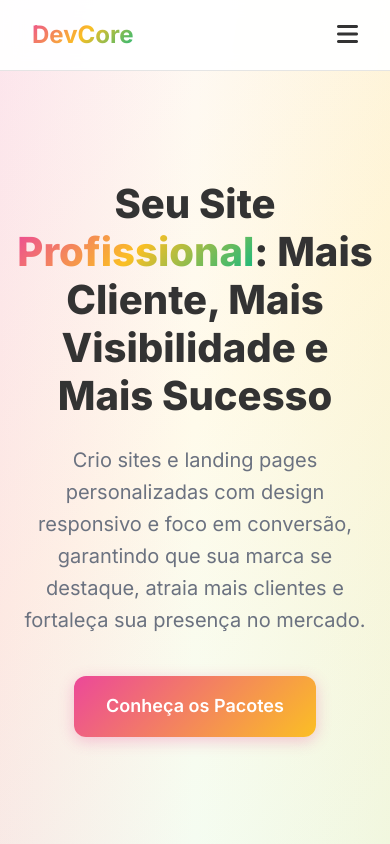
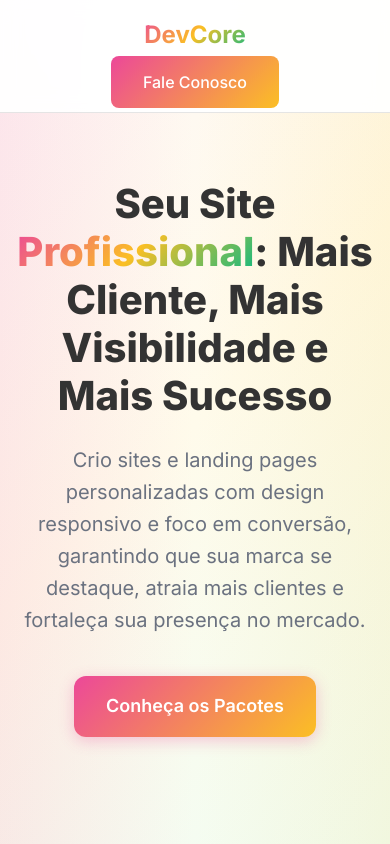
Before and after one commit to odnanref98/.projeto, a plain HTML site: page index.html in a window 390 px wide. Shown: the top 844 px of the page. Drawn offline with Linux system fonts and the light colour scheme.

Commit message:
ajustes finais.

```diff
--- a/index.html
+++ b/index.html
@@ -22,12 +22,8 @@
         <nav class="navbar">
             <a href="#hero" class="logo">DevCore</a>
             <ul class="nav-menu">
-                <li><a href="#beneficios">Benefícios</a></li>
                 <li><a href="#contato" class="cta-button">Fale Conosco</a></li>
             </ul>
-            <div class="hamburger">
-                <i class="fa-solid fa-bars"></i>
-            </div>
         </nav>
     </header>
 
--- a/script.js
+++ b/script.js
@@ -1,9 +1,5 @@
 document.addEventListener('DOMContentLoaded', () => {
-    const hamburger = document.querySelector('.hamburger');
-    const navMenu = document.querySelector('.nav-menu');
-    const navLinks = document.querySelectorAll('.nav-menu a');
-
-    // --- Smooth Scroll ---
+    // Seleciona todos os links que começam com '#' para a rolagem suave
     const anchorLinks = document.querySelectorAll('a[href^="#"]');
 
     anchorLinks.forEach(link => {
@@ -27,21 +23,4 @@ document.addEventListener('DOMContentLoaded', () => {
             }
         });
     });
-
-    // --- Hamburger Menu Logic ---
-    if (hamburger && navMenu) {
-        hamburger.addEventListener('click', () => {
-            // Alterna a classe 'active' para mostrar/esconder o menu
-            navMenu.classList.toggle('active');
-        });
-    }
-
-    // --- Close menu on link click (for mobile) ---
-    navLinks.forEach(link => {
-        link.addEventListener('click', () => {
-            if (navMenu.classList.contains('active')) {
-                navMenu.classList.remove('active');
-            }
-        });
-    });
 });
--- a/style.css
+++ b/style.css
@@ -50,7 +50,7 @@ body {
 .nav-menu {
     display: flex;
     list-style: none;
-    gap: 3rem; /* Aumentado de 2rem para 3rem */
+    gap: 3rem; /* Espaçamento aumentado para separar os botões */
     align-items: center;
 }
 
@@ -77,14 +77,6 @@ body {
 .cta-button:hover {
     transform: translateY(-2px);
     box-shadow: 0 10px 25px rgba(236, 72, 153, 0.3);
-}
-
-.hamburger {
-    display: none;
-    cursor: pointer;
-    font-size: 1.5rem;
-    color: #333;
-    z-index: 1001; /* Garante que fique acima de outros elementos */
 }
 
 /* Hero Section */
@@ -475,35 +467,15 @@ body {
 
 /* Mobile Responsive */
 @media (max-width: 768px) {
-    .hamburger {
-        display: block;
+    .navbar {
+        flex-direction: column;
+        gap: 1rem;
     }
 
     .nav-menu {
-        position: fixed;
-        left: -100%; /* Esconde o menu fora da tela */
-        top: 0;
-        flex-direction: column;
-        background: rgba(255, 255, 255, 0.98);
-        backdrop-filter: blur(15px);
         width: 100%;
-        height: 100vh;
         justify-content: center;
-        text-align: center;
-        transition: left 0.4s ease-in-out;
-        gap: 2.5rem;
-    }
-
-    .nav-menu.active {
-        left: 0; /* Mostra o menu */
-    }
-
-    .nav-menu li {
-        width: 100%;
-    }
-
-    .nav-menu a {
-        font-size: 1.5rem;
+        gap: 1rem;
     }
     .cta-button {
         padding: 1rem 2rem;
@@ -517,11 +489,6 @@ body {
         padding: 0 1rem;
     }
 
-    .packages-grid {
-        grid-template-columns: 1fr;
-        max-width: 400px;
-    }
-
     .benefits-grid {
         grid-template-columns: 1fr;
     }
@@ -529,15 +496,20 @@ body {
     .decoration {
         display: none;
     }
+
+    .packages-grid {
+        grid-template-columns: 1fr;
+        max-width: 400px;
+    }
 }
 
 /* Button animations */
-.hero-button, .package-button, .contact-button, .cta-button {
+.hero-button, .package-button, .contact-button {
     position: relative;
     overflow: hidden;
 }
 
-.hero-button::before, .package-button::before, .contact-button::before, .cta-button::before {
+.hero-button::before, .package-button::before, .contact-button::before {
     content: '';
     position: absolute;
     top: 0;
@@ -548,6 +520,6 @@ body {
     transition: left 0.5s;
 }
 
-.hero-button:hover::before, .package-button:hover::before, .contact-button:hover::before, .cta-button:hover::before {
+.hero-button:hover::before, .package-button:hover::before, .contact-button:hover::before {
     left: 100%;
 }
```
